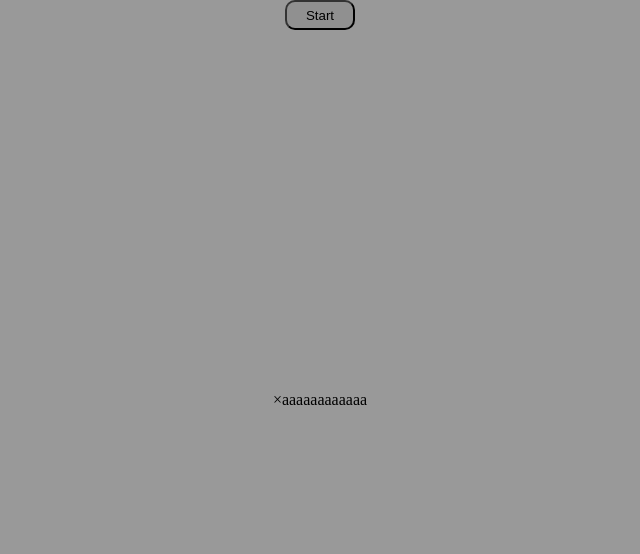
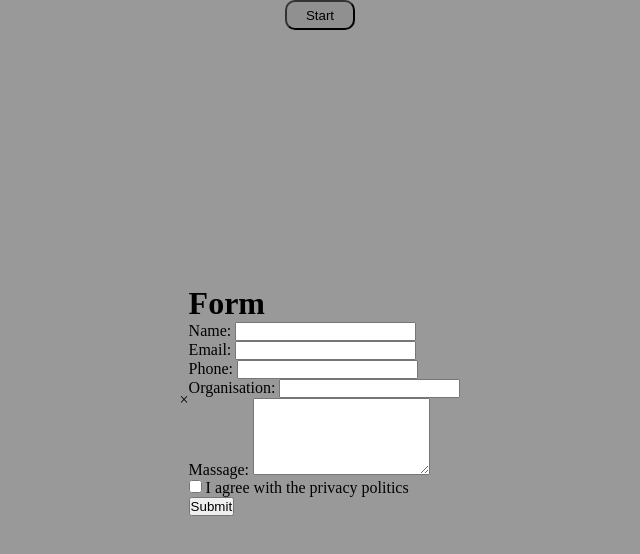
Before and after one commit to invailid3/ex8, a plain HTML site: page index.html in a window 1280 px wide. Both pictures are taken after a click on the button "Start". Shown: the whole page, without its empty margins (320-960 px from the left). Drawn offline with Linux system fonts and the light colour scheme.

Commit message:
Update index.html

```diff
--- a/index.html
+++ b/index.html
@@ -10,15 +10,47 @@
 <body>
     <div id="MyModal" class="modal">
         <div class="modal-content">
-            <span id="close">&times;</span>
+            <div class="modal-closer">
+                <span id="close">&times;</span>
+            </div>
             <div class="form">
-                <p> aaaaaaaaaaaa</p>
+                <form id="feedback-form" class="ajaxForm">
+                    <div>
+                        <h1 id="form-header">Form</h1>
+                    </div>
+                    <div id="form-name" class="input-outter">
+                        <label for="user-name">Name:</label>
+                        <input type="text" name="user-name" id="user-name" class="form-elements" required>
+                    </div>
+                    <div id="form-email" class="input-outter">
+                        <label for="user-email">Email:</label>
+                        <input type="email" name="user-email" id="user-email" class="form-elements">
+                    </div>
+                    <div id="form-phone" class="input-outter">
+                        <label for="user-phone">Phone:</label>
+                        <input type="tel" name="user-phone" id="user-phone" class="form-elements">
+                    </div>
+                    <div id="form-organisation" class="input-outter">
+                        <label for="user-organisation">Organisation:</label>
+                        <input type="text" name="user-organisation" id="user-organisation" class="form-elements">
+                    </div>
+                    <div id="form-message" class="input-outter">
+                        <label for="user-message">Massage:</label>
+                        <textarea name="user-message" id="user-message" rows="5" class="form-elements" required></textarea>
+                    </div>
+                    <div id="form-acception">
+                        <input type="checkbox" name="acception" id="user-acception" class="form-elements" required >
+                        <label for="user-acception">I agree with the privacy politics</label>
+                    </div>
+                    <div id="form-submit-button">
+                        <button type="button" id="submit-button">Submit</button>
+                    </div>
+                </form>
             </div>
         </div>
     </div>
     <div class="content">
         <button id="pop-btn">Start</button>
     </div>
-
 </body>
 </html>
```
